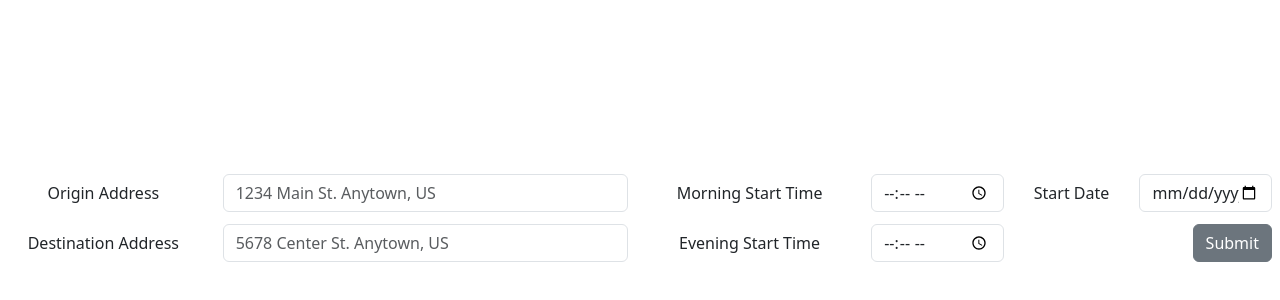
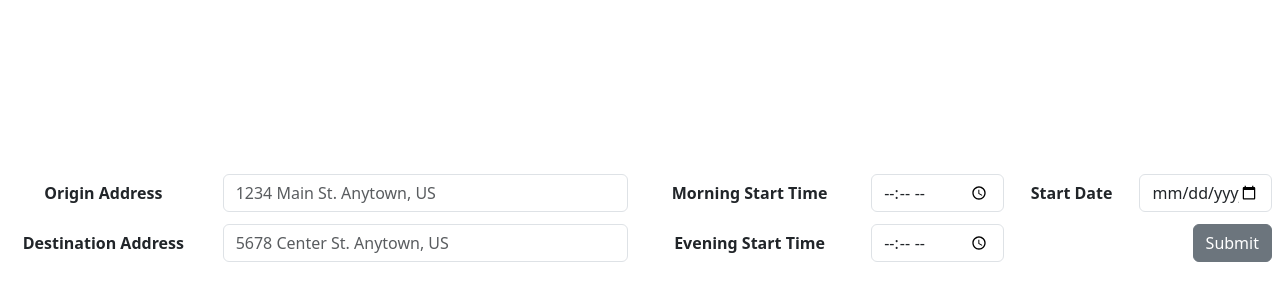
Before and after one commit to johnny123214133/CommuteDashboard, a React (Vite) app in the folder commuteDashboard/: page / in a window 1280 px wide. Shown: the part 152-452 px from the top of the page. Built offline with nearby package versions, Linux system fonts and the light colour scheme.

Commit message:
adjusted formatting. cleaned up code a bit

```diff
--- a/commuteDashboard/src/components/CommuteDurationsGraph.jsx
+++ b/commuteDashboard/src/components/CommuteDurationsGraph.jsx
@@ -24,7 +24,7 @@ export default function CommuteDurationsGraph() {
 	// chart needs to be initialized with some data. without it,
 	// there's a weird bug when the first chart loaded where the evening data,
 	// and the morning data won't load for the default active day when toggled.
-	// If you change days first though, the chart works as expected.
+	// If you change days and then return to the initial day, the chart works as expected.
 	// It likely has to do with the order of state and render updates to the chart
 	const [series, setSeries] = useState([{
 		data: [
@@ -35,15 +35,15 @@ export default function CommuteDurationsGraph() {
 		]
 	}])
 
+	// map data from context to a format apex charts expects
 	function mapData(tripsData, showMorning) {
 		if (!tripsData || showMorning === undefined) return null
 
 		let data = showMorning ? tripData.morning[activeDay] : tripData.evening[activeDay]
-		// console.log(data)
-		// let chartData = []
 		data = data.map(datum => {
 			let date = new Date(datum.start_time)
-			let timestamp = `${date.getHours()}:${date.getMinutes()}`
+			// let timestamp = `${date.getHours()}:${date.getMinutes()}`
+			let timestamp = date.toTimeString().substring(0,5)
 			return {
 				x: timestamp,
 				y: [
@@ -55,14 +55,13 @@ export default function CommuteDurationsGraph() {
 				]
 			}
 		})
-		console.log(data)
 		return [{data}]
 	}
 
 	useEffect(() => {
 		if (!tripData || !activeDay || showMorning === undefined) return
 		setSeries(mapData(tripData, showMorning))
-		setOptions({...options, title : {...options.title, text : ('Trip Durations for ' + new Date(activeDay).toDateString())}})
+		setOptions({...options, title : {...options.title, text : ('Trip Durations (in Minutes) for ' + new Date(activeDay).toDateString())}})
 	}, [tripData, activeDay, showMorning])
 
 	return (
--- a/commuteDashboard/src/components/Dashboard.jsx
+++ b/commuteDashboard/src/components/Dashboard.jsx
@@ -1,41 +1,33 @@
+import { useContext } from 'react'
+
 import Button from 'react-bootstrap/Button';
 import Form from 'react-bootstrap/Form';
 import Col from 'react-bootstrap/Col';
 import Row from 'react-bootstrap/Row';
 import Stack from 'react-bootstrap/Stack'
 
-// import TripsContext from './contexts/TripsContext/TripsContext.jsx'
 import NavBar from './NavBar/NavBar.jsx'
 import CommuteAnalysis from './CommuteAnalysis.jsx'
 import GoogleMap from './GoogleMap.jsx'
 import { IsLoadingContext } from './contexts/CommuteDataContext/CommuteDataContext'
 
 import './Dashboard.css'
-import { useContext } from 'react'
 
 function Dashboard() {
 	const [isLoading] = useContext(IsLoadingContext)
-	// const [origin, setOrigin] = useState('')
-
-	// function handleOriginChange(event) {
-	// 	setOrigin(event.target.value)
-	// }
-
-	// function handleSubmit(event) {
-	// 	event.preventDefault()
-	// 	console.log(origin)
-	// }
 
 	return (
 		<>
+			{/*<div className="h-100">*/}
 				<NavBar />
 				{isLoading &&  (<h1>Loading...</h1>) }
 				{!isLoading && (
-				<Stack direction="horizontal" gap={2}>
+					<Stack className="h-100" direction="horizontal" gap={2}>
 						<div className="p-2"><GoogleMap /></div>
 						<div className="p-2 " style={{width: "100%"}}><CommuteAnalysis /></div>
 					</Stack>
 				)}
+			{/*</div>*/}
 		</>
 	)
 }
--- a/commuteDashboard/src/components/GoogleMap.jsx
+++ b/commuteDashboard/src/components/GoogleMap.jsx
@@ -9,7 +9,7 @@ export default function GoogleMap() {
 	return (
 		<>
 			{routeData && (
-				<div style={{ width: '40vw', height: '70vh' }}>
+				<div className="flex-grow-1" style={{ width : '40vw', height : '80vh'}}>
 					<APIProvider apiKey={import.meta.env.VITE_GOOGLE_MAPS_API_KEY}>
 						<Map
 							fullscreenControl={false}
--- a/commuteDashboard/src/components/NavBar/NavBar.jsx
+++ b/commuteDashboard/src/components/NavBar/NavBar.jsx
@@ -107,7 +107,9 @@ function NavBar() {
 				<Row>
 					<Col md={6}>
 						<Form.Group as={Row} className="mb-1" controlId="originInput">
-							<Form.Label column sm={4} md={4}>Origin Address</Form.Label>
+							<Form.Label column sm={4} md={4}>
+								<b>Origin Address</b>
+							</Form.Label>
 							<Col sm={8} md={8}>
 								<Form.Control type="text" onChange={handleOriginChange} placeholder="1234 Main St. Anytown, US" />
 							</Col>
@@ -118,7 +120,9 @@ function NavBar() {
 							<Col md={7}>
 								<Form.Group as={Row} className="mb-1" controlId="morningStartTimeInput">
 									<Col sm={8} md={7}>
-										<Form.Label column >Morning Start Time</Form.Label>
+										<Form.Label column >
+											<b>Morning Start Time</b>
+										</Form.Label>
 									</Col>
 									<Col sm={4} md={5}>
 										<Form.Control type="time" onChange={handleMorningTimeChange} />
@@ -128,7 +132,9 @@ function NavBar() {
 							<Col md={5}>
 								<Form.Group as={Row} className="mb-1" controlId="startDateInput">
 									<Col sm={6} md={5}>
-										<Form.Label column >Start Date</Form.Label>
+										<Form.Label column >
+											<b>Start Date</b>
+										</Form.Label>
 									</Col>
 									<Col sm={6} md={7}>
 										<Form.Control type="date" onChange={handleDateChange} />
@@ -142,7 +148,9 @@ function NavBar() {
 					<Col md={6}>
 						<Form.Group as={Row} className="mb-1" controlId="destinationInput">
 							<Col sm={4} md={4}>
-								<Form.Label column >Destination Address</Form.Label>
+								<Form.Label column >
+									<b>Destination Address</b>
+								</Form.Label>
 							</Col>
 							<Col sm={8} md={8}>
 								<Form.Control type="text" onChange={handleDestinationChange} placeholder="5678 Center St. Anytown, US" />
@@ -154,7 +162,9 @@ function NavBar() {
 							<Col md={7}>
 								<Form.Group as={Row} className="mb-1" controlId="eveningStartTimeInput">
 									<Col sm={8} md={7}>
-										<Form.Label column >Evening Start Time</Form.Label>
+										<Form.Label column >
+											<b>Evening Start Time</b>
+										</Form.Label>
 									</Col>
 									<Col sm={4} md={5}>
 										<Form.Control type="time" onChange={handleEveningTimeChange} />
```
Also changed, not shown: commuteDashboard/src/components/CommuteAnalysis.jsx (+0 -7 lines), commuteDashboard/src/components/ToggleBar.jsx (+3 -17 lines). Lines whose indentation alone changed are shown as unchanged.
